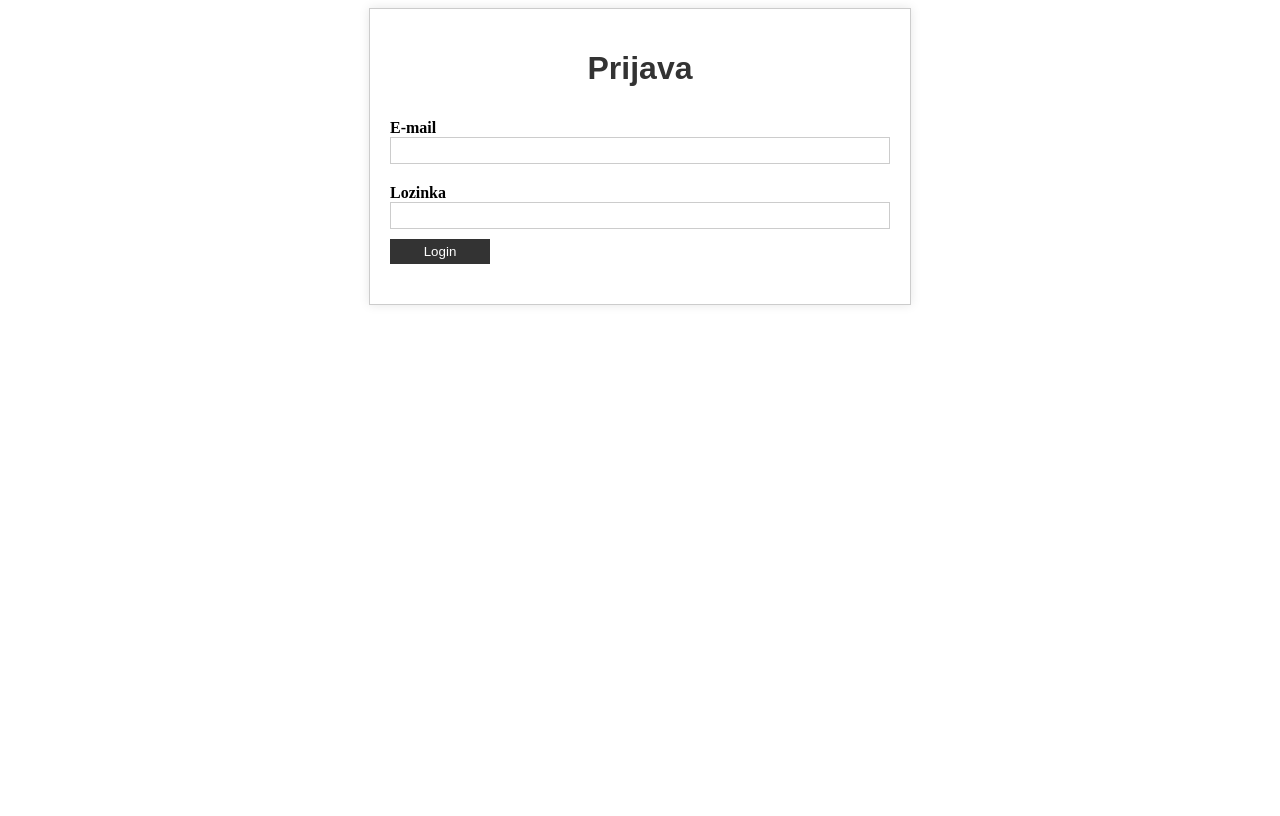
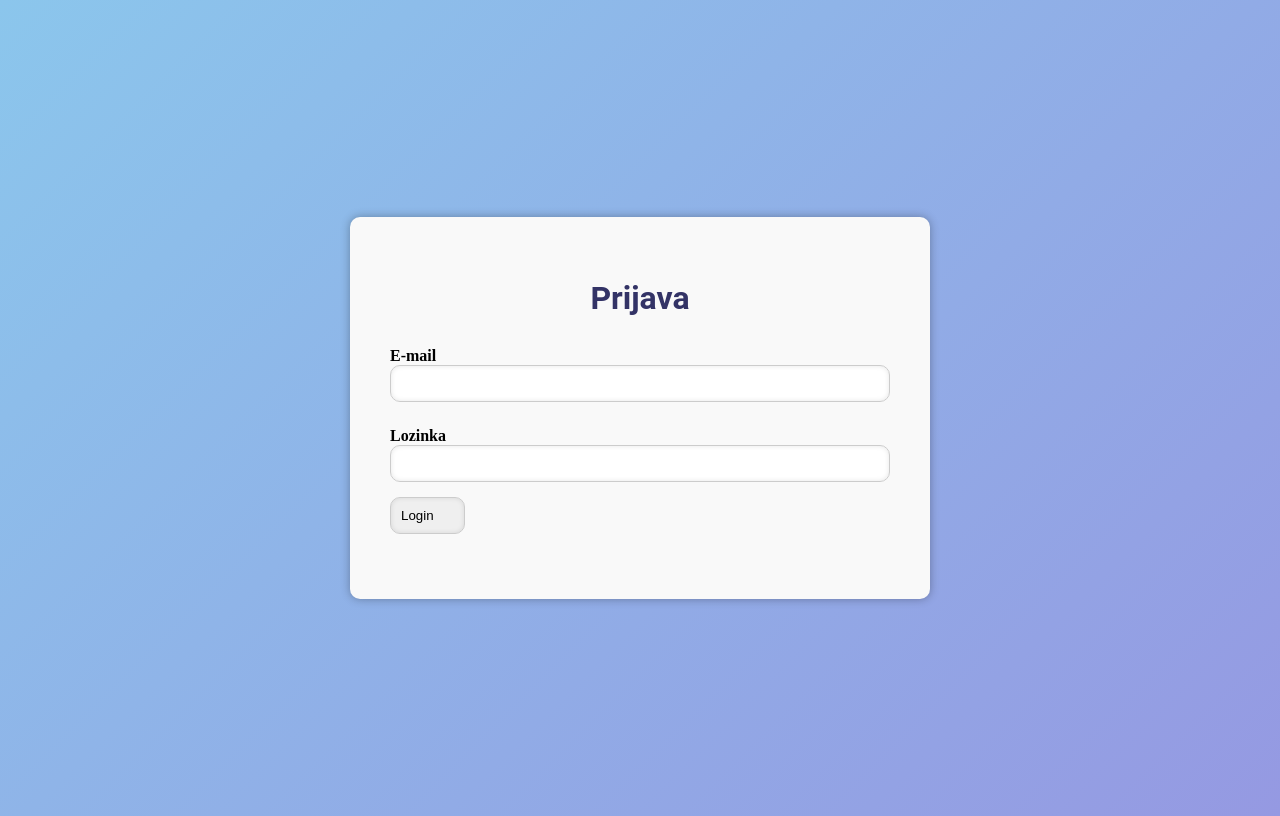
Before and after one commit to danaxkrstic/To-Do-projekt-UPI-, a website: page log_in.html in a window 1280 px wide. Drawn offline with Linux system fonts and the light colour scheme.

Commit message:
Popravljen css za log in page

```diff
--- a/log_in.css
+++ b/log_in.css
@@ -1,15 +1,28 @@
+
+body{
+    display: flex;
+    justify-content: center;
+    align-items: center;
+    height: 100vh;
+    background-color: #8BC6EC;
+    background-image: linear-gradient(135deg, #8BC6EC 0%, #9599E2 100%);
+}
+
 .container {
     width: 500px;
     margin: 0 auto;
-    border: 1px solid #ccc;
-    padding: 20px;
-    box-shadow: 0 0 10px rgba(0,0,0,0.1);
+    border-radius: 10px;
+    padding: 40px;
+    background-color: #f9f9f9;
+    box-shadow: 0 0 10px rgba(0,0,0,0.3);
 }
 
 h1 {
+    font-family: 'Roboto', sans-serif;
     text-align: center;
-    font-family: Arial, sans-serif;
-    color: #333;
+    font-weight: 700;
+    color: #333366;
+    margin-bottom: 20px;
 }
 
 .input {
@@ -22,19 +35,36 @@ label {
     margin-top: 10px;
 }
 
+
 input {
-    margin-bottom: 10px;
-    padding: 5px;
+    padding: 10px;
+    border-radius: 10px;
     border: 1px solid #ccc;
+    margin-bottom: 15px;
+    box-shadow: inset 0 0 5px rgba(0,0,0,0.1);
+    transition: all 0.3s ease-in-out;
+    padding-right: 30px;
 }
 
-input[type="submit"] {
-    width: 100px;
-    align-self: center;
-    background-color: #333;
+input:hover {
+    background-color: #e6e6e6;
+    border-color: #333366;
+    box-shadow: inset 0 0 10px rgba(0,0,0,0.2);
+}
+
+button {
+    padding: 10px 20px;
+    background-color: #333366;
     color: white;
     border: none;
+    border-radius: 10px;
     cursor: pointer;
+    transition: all 0.3s ease-in-out;
+}
+
+button:hover {
+    background-color: #74ebd5;
+    box-shadow: 0 0 10px rgba(0,0,0,0.3);
 }
 
 #error {
@@ -42,3 +72,11 @@ input[type="submit"] {
     text-align: center;
     margin-top: 10px;
 }
+
+label i {
+  float: right;
+  font-size: 30px;
+  margin-left: 10px;
+  margin-right: 15px;
+  margin-bottom: 2px;
+}
```
